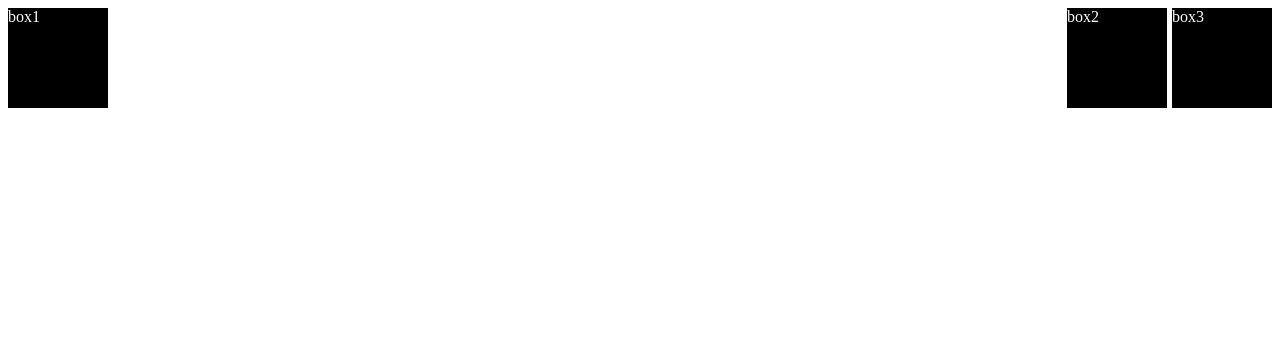
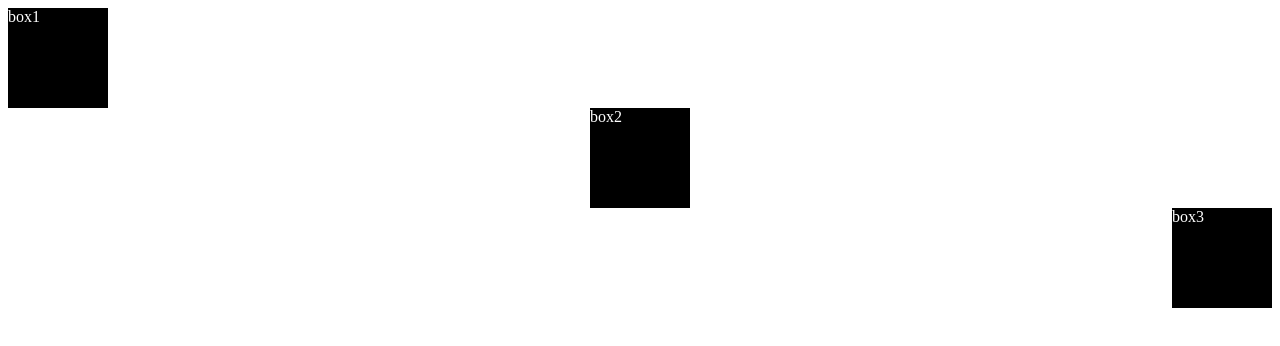
Before and after one commit to yujin08/positioning, a plain HTML site: page index.html in a window 1280 px wide. Drawn offline with Linux system fonts and the light colour scheme.

Commit message:
exercise2

```diff
--- a/index.html
+++ b/index.html
@@ -13,14 +13,14 @@
     <div class="box">
       box1
     </div>
-    <div class="sub-main">
-      <div class="box mr-5">
-        box2
-      </div>
-      <div class="box">
-        box3
-      </div>
+
+    <div class="box box-center">
+      box2
     </div>
+    <div class="box box-end">
+       box3
+    </div>
+
   </div>
 </body>
 
--- a/style.css
+++ b/style.css
@@ -8,13 +8,13 @@
 
 .main {
   display: flex;
-  justify-content: space-between;
+  flex-direction: column;
 }
 
-.sub-main {
-  display: flex;
+.box-center {
+  align-self: center;
 }
 
-.mr-5 {
-  margin-right: 5px;
+.box-end {
+  align-self: flex-end;
 }
```
